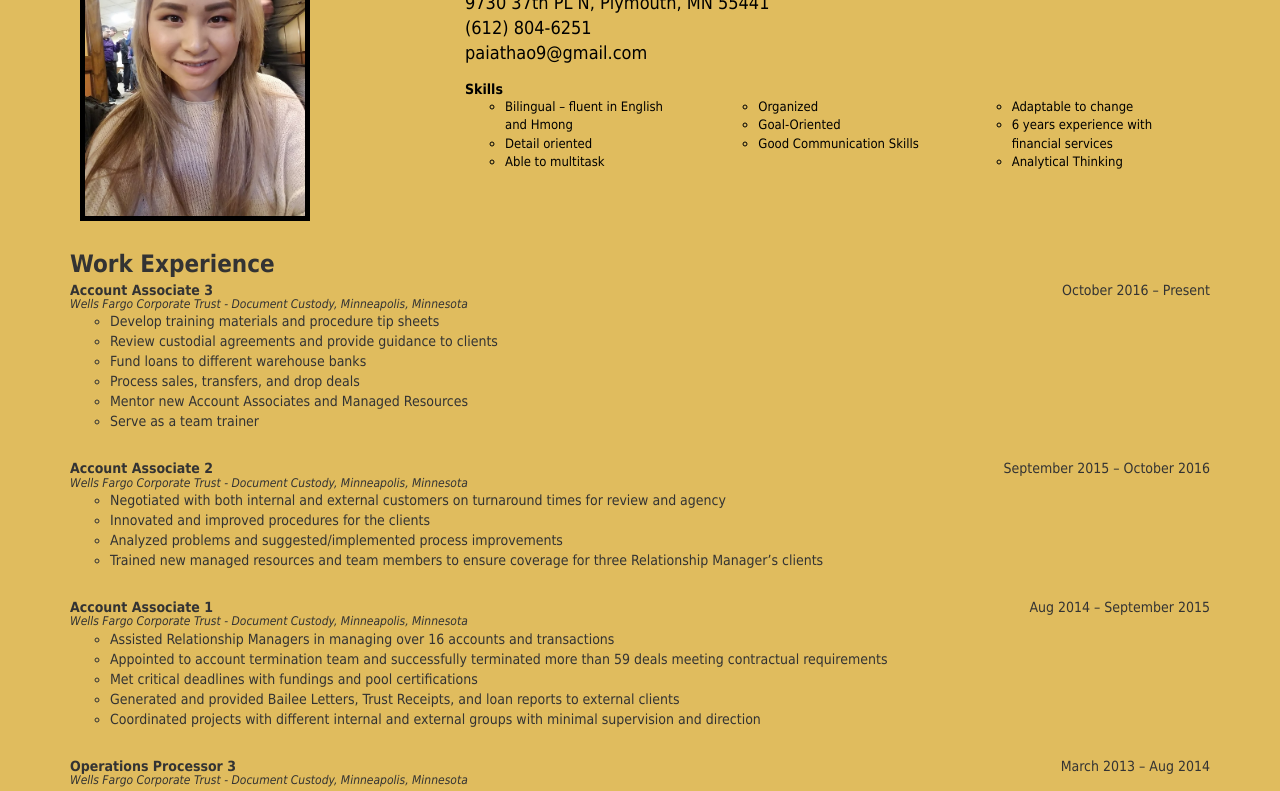
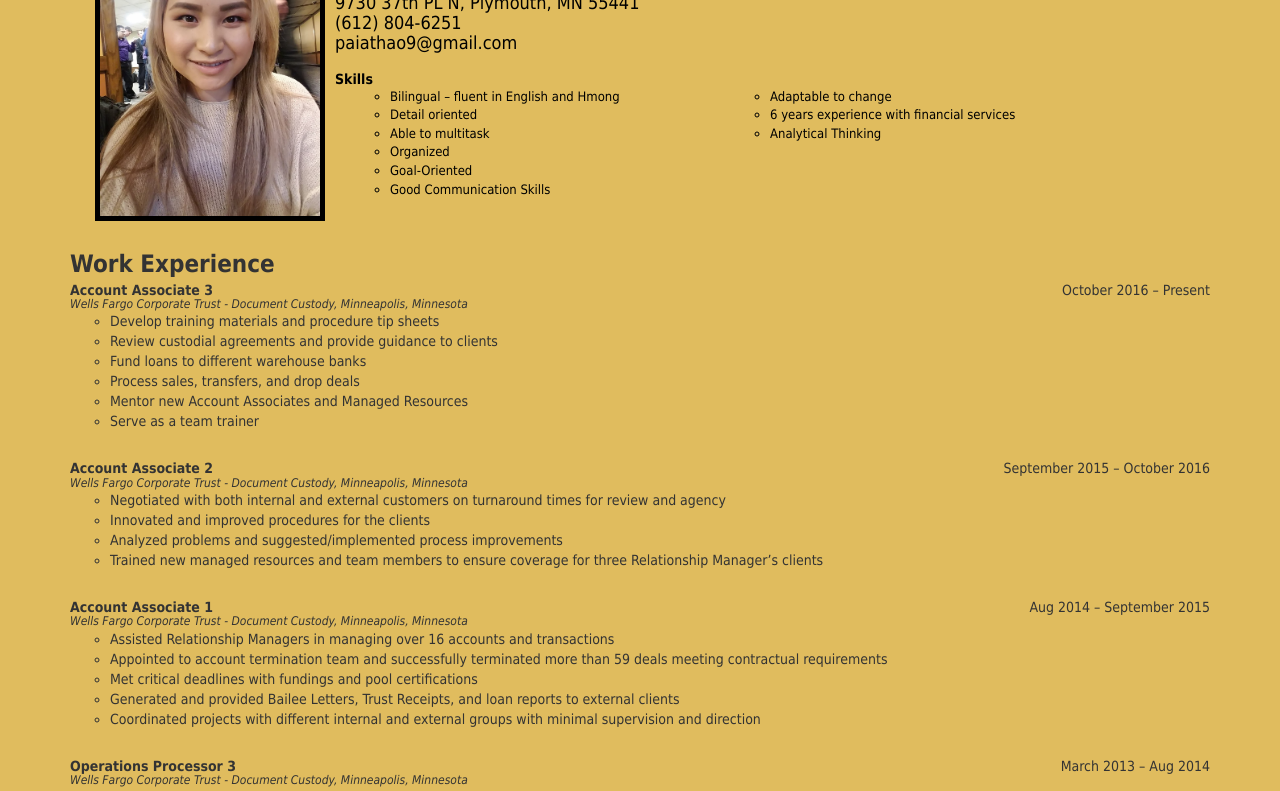
Before and after one commit to paiathao/resume, a plain HTML site: page index.html in a window 1280 px wide. Shown: the part 92-883 px from the top of the page. Drawn offline with Linux system fonts and the light colour scheme.

Commit message:
update header

```diff
--- a/index.html
+++ b/index.html
@@ -7,17 +7,15 @@
   <link href="https://fonts.googleapis.com/css?family=Bitter" rel="stylesheet">
   <link rel="stylesheet" href="bootstrap.min.css">
   <link rel="stylesheet" href="style.css">
+  <script src="bootstrap.min.js"></script>
 </head>
 
 <body>
   <div class="container">
     <div id="header" class="row">
-      <div class="col-xs-4 profileDiv">
-        <img src="paiathao.jpg" alt="Picture of Paia" class="profilePicture">
-      </div>
-        <div class="col-xs-8 top-right">
-
-            <h1>Paia Thao</h1>
+      <div class="col-xs-12">
+        <img src="paiathao.jpg" alt="Picture of Paia" class="profilePicture pull-left">
+        <h1>Paia Thao</h1>
             <h4>9730 37th PL N, Plymouth, MN 55441</h4>
             <h4>(612) 804-6251</h4>
             <h4>paiathao9@gmail.com</h4>
@@ -31,10 +29,6 @@
             <li>Bilingual – fluent in English and Hmong</li>
             <li>Detail oriented</li>
             <li>Able to multitask</li>
-          </ul>
-        </div>
-        <div class="col-md-4 col-sm-4">
-          <ul class="softSkills">
             <li>Organized</li>
             <li>Goal-Oriented</li>
             <li>Good Communication Skills</li>
@@ -49,7 +43,7 @@
         </div>
       </div>
     </div>
-        </div>
+      </div>
 
     </div>
 
```
